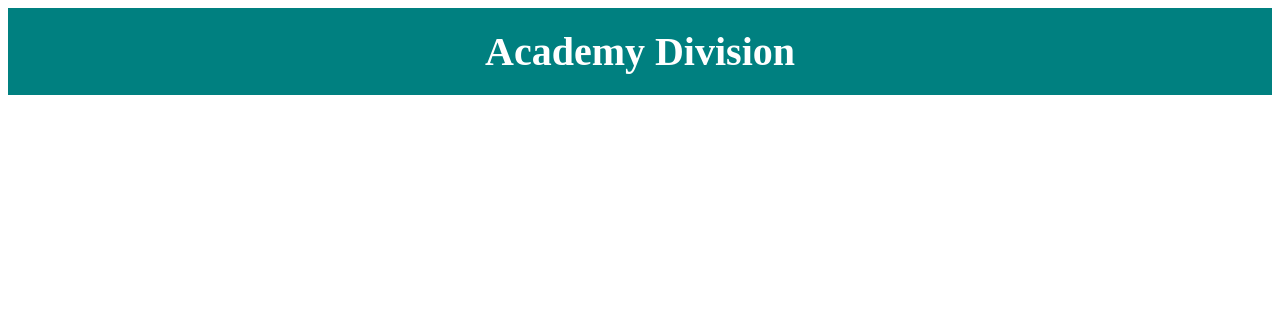
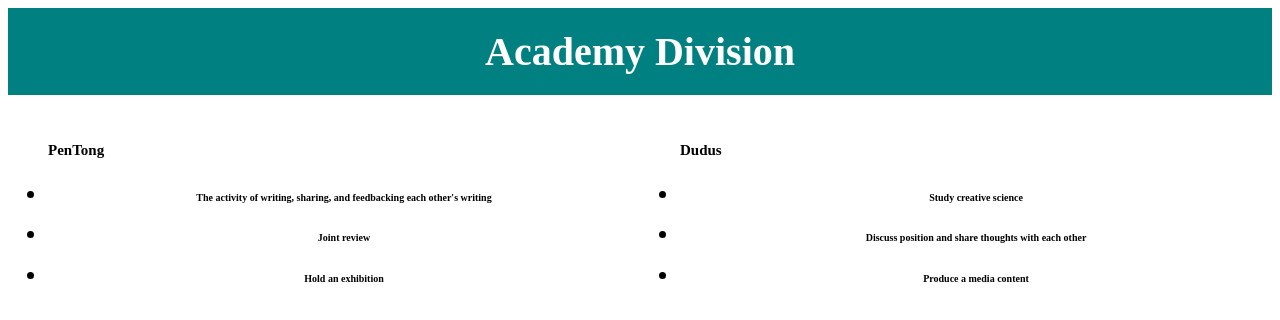
Before and after one commit to 22000487zixxin/OSS_Final_Project, a plain HTML site: page aca.html in a window 1280 px wide. Drawn offline with Linux system fonts and the light colour scheme.

Commit message:
Update aca.html

```diff
--- a/aca.html
+++ b/aca.html
@@ -5,5 +5,34 @@
 
   <body>
     <h1>Academy Division</h1>
+
+    <div class = "one">
+      <ul>
+        <h4>PenTong</h4>
+        <li>
+          <h5>The activity of writing, sharing, and feedbacking each other's writing</h5>
+        </li>
+        <li>
+          <h5>Joint review</h5>
+        </li>
+        <li>
+          <h5>Hold an exhibition</h5>
+        </li>
+      </ul>
+    </div>
+    <div class = "two">
+      <ul>
+        <h4>Dudus</h4>
+        <li>
+          <h5>Study creative science</h5>
+        </li>
+        <li>
+          <h5>Discuss position and share thoughts with each other</h5>
+        </li>
+        <li>
+          <h5>Produce a media content</h5>
+        </li>
+      </ul>
+    </div>
   </body>
 </html>
```
